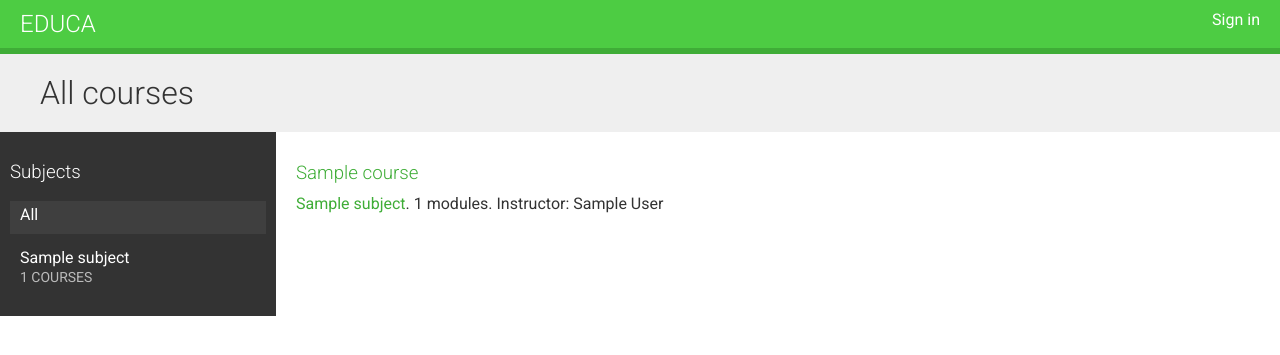
After one commit to Ander813/educa, a Django app: page / in a window 1280 px wide. The commit adds this page. Shown: the top 355 px of the page. Run offline with Django 3.2, Linux system fonts and the light colour scheme; tables that the repository leaves empty hold one stand-in row (values such as "Sample post"); some libraries are stand-ins or nearby versions.

Commit message:
Added CourseDetail, CourseList views

```diff
--- a/courses/fields.py
+++ b/courses/fields.py
@@ -15,7 +15,7 @@ class OrderField(models.PositiveIntegerField):
                     query = {field: getattr(model_instance, field) \
                              for field in self.for_fields}
                     qs.filter(**query)
-                last_item = qs.latest()
+                last_item = qs.latest(self.attname)
                 value = last_item.order + 1
             except ObjectDoesNotExist:
                 value = 0
--- /dev/null
+++ b/courses/static/css/base.css
@@ -0,0 +1,256 @@
+@import url(http://fonts.googleapis.com/css?family=Roboto:500,300,400);
+
+body {
+    margin:0;
+    font-family:'Roboto', sans-serif;
+    font-weight:400;
+    color:#333;
+}
+
+a {
+    color:#3fad37;
+    text-decoration:none;
+}
+
+ul {
+    float:left;
+}
+
+h1, h2, h3, h4, h5, h6 {
+    font-family:'Roboto', sans-serif;
+    font-weight:300;
+}
+
+h1 {
+    background:#efefef;
+    width:100%;
+    overflow:auto;
+    padding:20px 0 20px 40px;
+    margin:0;
+}
+
+.module {
+    padding:10px 20px;
+    float:left;
+    width:600px;
+}
+
+.module h3 {
+    margin:20px 0 0;
+    padding:0;
+    width:100%;
+}
+
+.module p {
+    margin:10px 0 20px;
+    width:100%;
+    float:left;
+}
+
+#header {
+    background:#4dcc43;
+    overflow:auto;
+    padding:10px 20px;
+    border-bottom:6px solid #3fad37;
+}
+
+#header .logo {
+    text-decoration:none;
+    font-family:'Roboto', sans-serif;
+    font-weight:300;
+    text-transform:uppercase;
+    font-size:24px;
+    color:#fff;
+    float:left;
+}
+
+#header a {
+    color:#fff;
+}
+
+#header .menu {
+    list-style:none;
+    float:right;
+    margin:0;
+    padding:0;
+}
+
+.contents {
+    width:20%;
+    padding:10px;
+    float:left;
+    background:#333;
+    color: #fff;
+    font-family:'Roboto', sans-serif;
+    display: flex;
+    flex-direction: column;
+}
+
+.contents ul {
+    list-style:none;
+    margin:0;
+    padding:0;
+}
+
+.contents ul li {
+    margin:0 0 10px 0;
+    padding:4px 10px 10px;
+    overflow:auto;
+}
+
+.contents ul li.selected {
+    background:#3f3f3f;
+}
+
+.contents ul li:hover {
+    background:#3f3f3f;
+    cursor:move;
+}
+
+.contents ul span {
+    text-transform:uppercase;
+    color:#bbb;
+    font-size:14px;
+}
+
+.contents ul a {
+    display:block;
+    color:#fff;
+    text-decoration:none;
+}
+
+.contents ul a:hover {
+    color:#4dcc43;
+}
+
+ul.content-types li {
+    list-style:none;
+    float:left;
+    margin:10px;
+    background:#efefef;
+    padding:8px 14px;
+}
+
+.hidden {
+    display:none;
+}
+
+form p {
+    overflow:auto;
+}
+
+.errorlist {
+    color:#ae2c2c;
+    margin:0;
+}
+
+label {
+    float:left;
+    clear:both;
+    margin:0 0 8px 0;
+}
+
+input, select, textarea {
+    border:1px solid #ccc;
+    border-bottom:3px solid #ccc;
+    padding:8px 12px;
+    font-size:16px;
+    font-family:'Roboto', sans-serif;
+    float:left;
+    clear:both;
+    width:300px;
+}
+
+textarea {
+    height:80px;
+}
+
+select {
+    width:324px;
+}
+
+input[type=submit], a.button {
+    border-radius:5px;
+    background:#4dcc43;
+    color:#fff;
+    font-size:16px;
+    text-transform:uppercase;
+    border:none;
+    padding:10px 20px;
+    margin:20px 0;
+}
+
+a.secondary-button {
+    border:3px solid #4dcc43;
+    padding:10px 20px;
+    margin:10px 0;
+}
+
+input[type=submit]:hover, a.button:hover {
+    background:#3fad37;
+}
+
+ul#course-modules {
+    list-style:none;
+    overflow:auto;
+}
+
+ul#course-modules textarea {
+    width:600px;
+    height:120px;
+}
+
+ul#course-modules li {
+    padding:20px;
+    overflow:auto;
+}
+
+ul#course-modules li:nth-child(even) {
+    background:#efefef;
+}
+
+ul#course-modules li:hover {
+    background:#ccc;
+    cursor:move;
+}
+
+#module-contents div {
+    padding:10px 20px;
+    border:1px solid #ccc;
+    background:#fff
+}
+
+#module-contents form {
+    margin:0;
+    padding:0;
+}
+
+#module-contents input[type=submit] {
+    color:#3fad37;
+    background:none;
+    margin:-20px 0 0;
+    padding:0;
+    float:left;
+    text-transform:none;
+}
+
+#module-contents div:hover {
+    cursor:move;
+}
+
+.course-info {
+    border:1px solid #ccc;
+    padding:0 20px;
+    margin-bottom:10px;
+    width:400px;
+    overflow:auto;
+}
+
+.course-info a {
+    margin-right:10px;
+}
+
+.helptext {
+    color:#ccc;
+    padding-left:20px;
+}
--- /dev/null
+++ b/courses/templates/courses/course/list.html
@@ -0,0 +1,47 @@
+{% extends "base.html" %}
+
+{% block title %}
+    {% if subject %}
+        {{ subject.title }} courses
+    {% else %}
+        All courses
+    {% endif %}
+{% endblock %}
+
+{% block content %}
+<h1>
+    {% if subject %}
+        {{ subject.title }} courses
+    {% else %}
+        All courses
+    {% endif %}
+</h1>
+<div class="contents">
+    <h3>Subjects</h3>
+    <ul id="modules">
+        <li {% if not subject %}class="selected"{% endif %}>
+            <a href="{% url "course_list" %}">All</a>
+        </li>
+        {% for s in subjects %}
+            <li {% if subject == s %}class="selected"{% endif %}>
+                <a href="{% url "course_list_subject" s.slug %}">
+                    {{ s.title }}
+                    <br><span>{{ s.total_courses }} courses</span>
+                </a>
+            </li>
+        {% endfor %}
+    </ul>
+</div>
+<div class="module">
+    {% for course in courses %}
+        {% with subject=course.subject %}
+            <h3><a href="{% url "course_detail" course.slug %}">{{ course.title }}</a></h3>
+            <p>
+                <a href="{% url "course_list_subject" subject.slug %}">{{ subject }}</a>.
+                {{ course.total_modules }} modules.
+                Instructor: {{ course.owner.get_full_name }}
+            </p>
+        {% endwith %}
+    {% endfor %}
+</div>
+{% endblock %}
--- a/courses/templates/registration/login.html
+++ b/courses/templates/registration/login.html
@@ -11,11 +11,11 @@
             <p>Please use the following form to log-in:</p>
         {% endif %}
         <div class="login-form">
-            <form action="{% url 'login' %}">
+            <form action="{% url 'login' %}", method="post">
                 {{ form.as_p }}
                 {% csrf_token %}
-                <input type="hidden" name="next" value="{{ next}}"/>
                 <p><input type="submit" value="log-in"></p>
+                <input type="hidden" name="next" value="{{ next }}" />
             </form>
         </div>
     </div>
--- a/courses/urls.py
+++ b/courses/urls.py
@@ -31,4 +31,17 @@ urlpatterns = [
     path('module/<int:module_id>/',
          views.ModuleContentListView.as_view(),
          name='module_content_list'),
+    path('module/order/',
+         views.ModuleOrderView.as_view(),
+         name='module_order'),
+    path('content/order/',
+         views.ContentOrderView.as_view(),
+         name='content_order'),
+    path('subject/<slug:subject>/',
+         views.CourseListView.as_view(),
+         name='create_list_subject'),
+    path('<slug:slug>/',
+         views.CourseDetailView.as_view(),
+         name='course_detail')
+
 ]
--- a/courses/views.py
+++ b/courses/views.py
@@ -1,14 +1,17 @@
+from braces.views import CsrfExemptMixin, JsonRequestResponseMixin
 from django.apps import apps
 from django.contrib.auth.mixins import LoginRequiredMixin, PermissionRequiredMixin
+from django.contrib.auth.views import LoginView
+from django.db.models import Count
 from django.forms import modelform_factory
 from django.urls import reverse_lazy
-from django.views.generic import ListView, CreateView, UpdateView, DeleteView
+from django.views.generic import ListView, CreateView, UpdateView, DeleteView, DetailView
 from django.views.generic.base import TemplateResponseMixin, View
 from django.shortcuts import get_object_or_404, redirect
 
 from .forms import ModuleFormSet
 
-from courses.models import Course, Module, Content
+from courses.models import Course, Module, Content, Subject
 
 
 class OwnerMixin:
@@ -51,6 +54,28 @@ class CourseDeleteView(PermissionRequiredMixin, OwnerCourseMixin, DeleteView):
     template_name = 'courses/manage/course/delete.html'
     success_url = reverse_lazy('manage_course_list')
     permission_required = 'courses.delete_course'
+
+
+class CourseListView(TemplateResponseMixin, View):
+    model = Course
+    template_name = 'courses/course/list.html'
+
+    def get(self, request, subject=None):
+        subjects = Subject.objects.annotate(
+            total_courses=Count('courses'))
+        courses = Course.objects.annotate(
+            total_modules=Count('modules'))
+        if subject:
+            subject = get_object_or_404(Subject, slug=subject)
+            courses = courses.filter(subject=subject)
+        return self.render_to_response({'subjects': subjects,
+                                        'subject': subject,
+                                        'courses': courses})
+
+
+class CourseDetailView(DetailView):
+    model = Course
+    template_name = 'courses/course/detail.html'
 
 
 class CourseModuleUpdateView(TemplateResponseMixin, View):
@@ -148,3 +173,20 @@ class ModuleContentListView(TemplateResponseMixin, View):
                                    course__owner=request.user)
 
         return self.render_to_response({'module': module})
+
+
+class ModuleOrderView(CsrfExemptMixin, JsonRequestResponseMixin, View):
+    def post(self, request):
+        for id, order in self.request_json.items():
+            Module.objects.filter(id=id,
+                                  course__owner=request.user).update(order=order)
+            return self.render_json_response({'saved': 'OK'})
+
+
+class ContentOrderView(CsrfExemptMixin, JsonRequestResponseMixin, View):
+
+    def post(self, request):
+        for id, order in self.request_json.items():
+            Content.objects.filter(id=id,
+                                   codule__course__owner=request.user).update(order=order)
+        return self.render_json_response({'saved': 'OK'})
--- a/educa/urls.py
+++ b/educa/urls.py
@@ -1,10 +1,13 @@
 from django.contrib import admin
 from django.urls import path, include
 from django.contrib.auth import views as auth_views
+from courses.views import CourseListView
+
 
 urlpatterns = [
     path('accounts/login/', auth_views.LoginView.as_view(), name='login'),
     path('accounts/logout/', auth_views.LogoutView.as_view(), name='logout'),
     path('admin/', admin.site.urls),
-    path('courses/', include('courses.urls'))
+    path('courses/', include('courses.urls')),
+    path('', CourseListView.as_view(), name='course_list')
 ]
```
Also changed, not shown: courses/templates/courses/course/detail.html (added, +33 -0 lines), courses/templatetags/course.py (added, +10 -0 lines), courses/migrations/0002_auto_20201120_1954.py (added), courses/templatetags/__init__.py (added).
